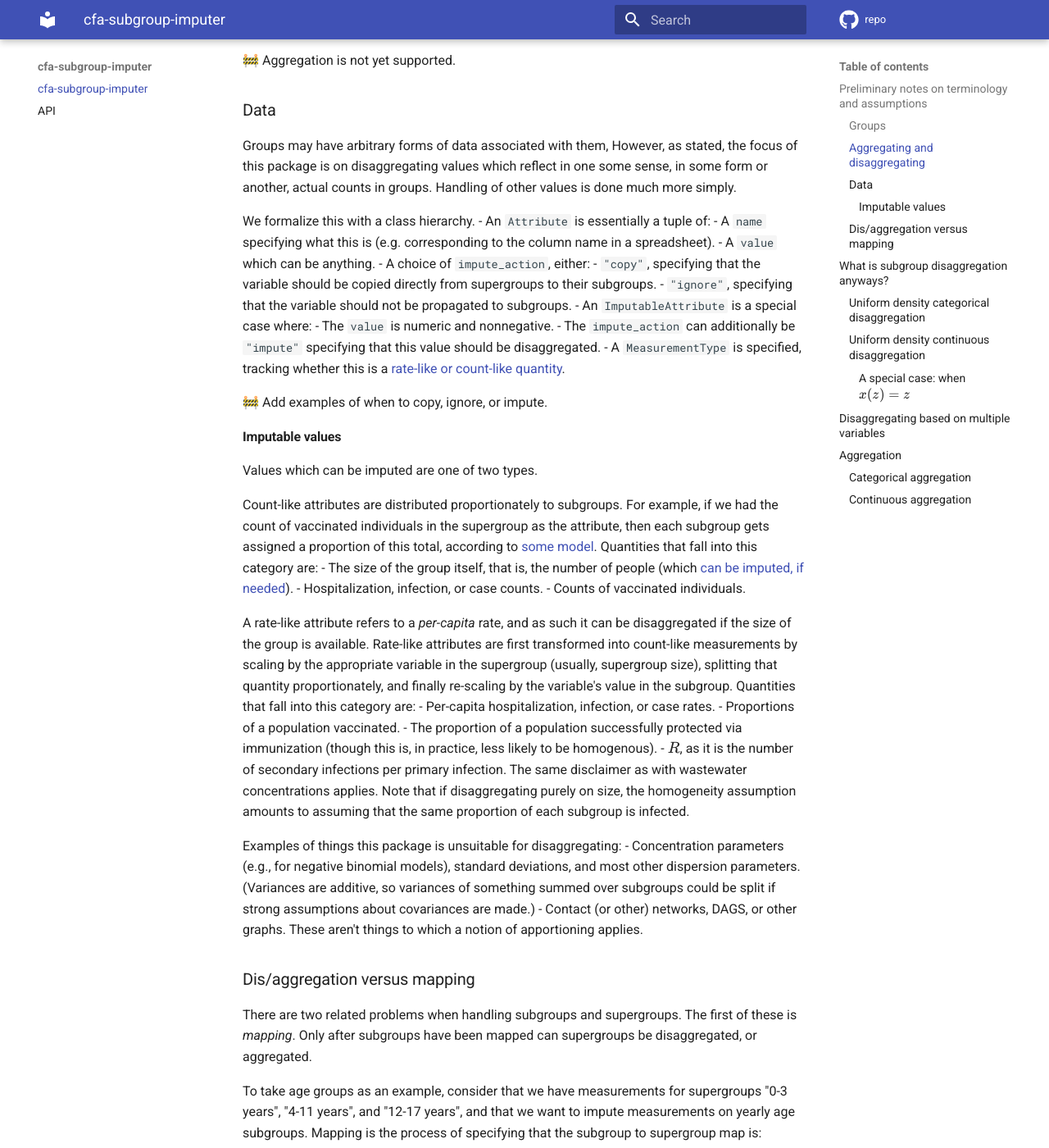
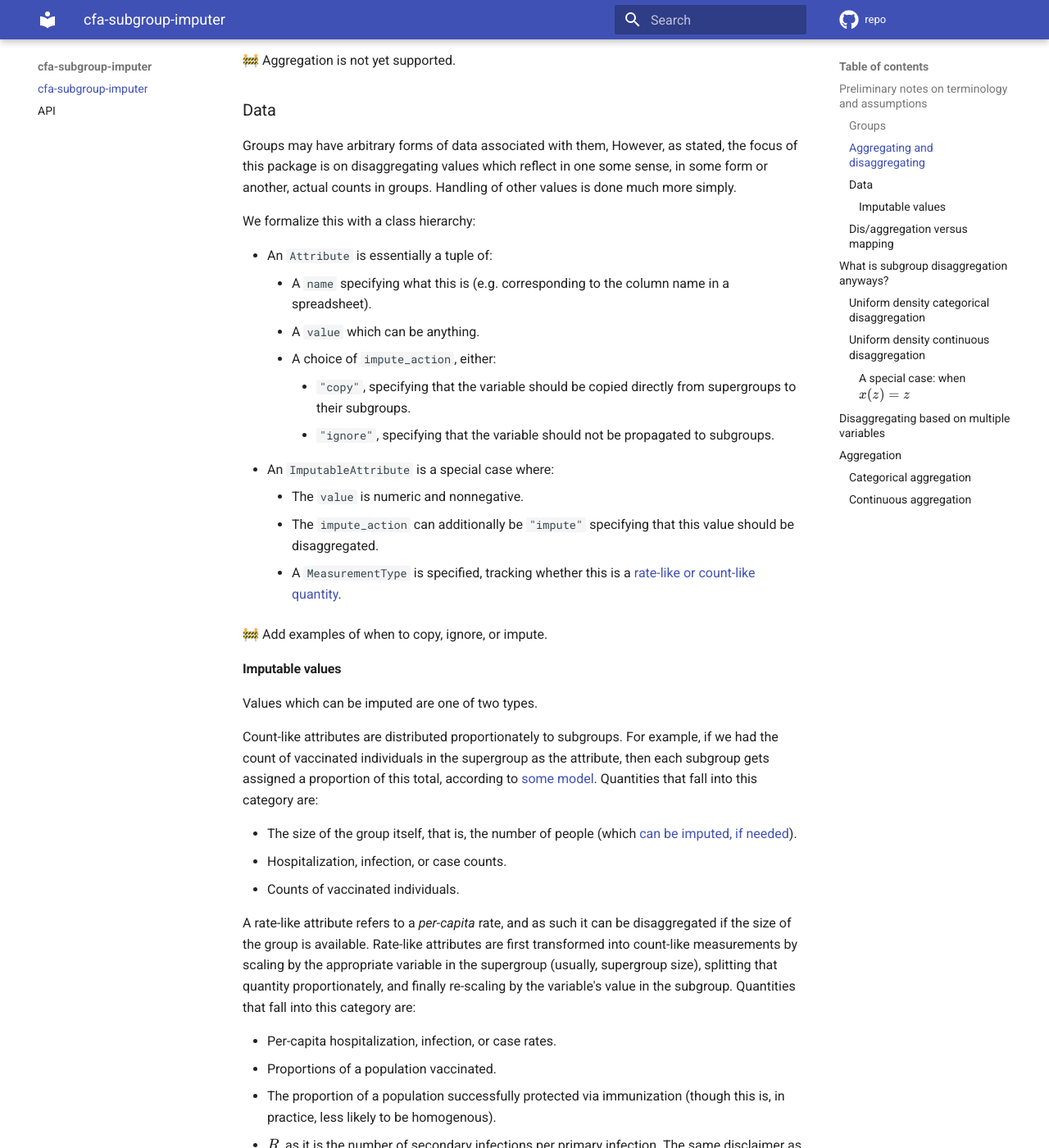
Before and after one commit to CDCgov/cfa-subgroup-imputer, an MkDocs documentation site: the page built from docs/index.md, in a window 1280 px wide and 1400 px high, scrolled down 1079 px. Shown: the whole window at 82% size. Built offline with MkDocs 1.6.1 and Material for MkDocs 9.7.7, drawn with Linux system fonts in a browser that asks for light colours; comment, search, counter and statistics services are not loaded; some of the changed text lies outside the part shown.

Commit message:
whitespace problems

````diff
--- a/docs/index.md
+++ b/docs/index.md
@@ -4,7 +4,6 @@ This is a package for working with [groups](#groups), specifically for disaggreg
 The scope of disaggregatable variables is discussed [below](#imputable-values), but, roughly, is any variable which can be expressed as either a count or a ratio of counts per something.
 It is focused on disaggregating subgroups of homogeneous supergroups, though extensions are possible to non-homogenous cases when the source of heterogeneity, and its effect, are known and available in the data.
 This package does not infer models for disaggregating.
-
 
 ## Preliminary notes on terminology and assumptions
 
@@ -17,7 +16,6 @@ For our purposes, a group is an arbitrary subpopulation (possibly the entire pop
 In particular, we are thinking about groups of people, so while the mathematical presentation is general, the scope may in practice be somewhat more restricted.
 A group becomes a subgroup or supergroup only in relation to other groups.
 In particular, subgroups and supergroups are important for [tracking the flow of data](#aggregating-and-disaggregating).
-
 
 We will assume that subgroups provided comprise the entire supergroup.
 That is, that there won't be a supergroup of children under 18 with subgroups 1-11 year olds, and 12-17 year olds, as this is missing infants less than one year old.
@@ -39,7 +37,8 @@ Groups may have arbitrary forms of data associated with them,
 However, as stated, the focus of this package is on disaggregating values which reflect in one some sense, in some form or another, actual counts in groups.
 Handling of other values is done much more simply.
 
-We formalize this with a class hierarchy.
+We formalize this with a class hierarchy:
+
 - An `Attribute` is essentially a tuple of:
   - A `name` specifying what this is (e.g. corresponding to the column name in a spreadsheet).
   - A `value` which can be anything.
@@ -60,6 +59,7 @@ Values which can be imputed are one of two types.
 Count-like attributes are distributed proportionately to subgroups.
 For example, if we had the count of vaccinated individuals in the supergroup as the attribute, then each subgroup gets assigned a proportion of this total, according to [some model](#what-is-subgroup-imputation-anyways).
 Quantities that fall into this category are:
+
 - The size of the group itself, that is, the number of people (which [can be imputed, if needed](#a-special-case-when)).
 - Hospitalization, infection, or case counts.
 - Counts of vaccinated individuals.
@@ -67,12 +67,14 @@ Quantities that fall into this category are:
 A rate-like attribute refers to a _per-capita_ rate, and as such it can be disaggregated if the size of the group is available.
 Rate-like attributes are first transformed into count-like measurements by scaling by the appropriate variable in the supergroup (usually, supergroup size), splitting that quantity proportionately, and finally re-scaling by the variable's value in the subgroup.
 Quantities that fall into this category are:
+
 - Per-capita hospitalization, infection, or case rates.
 - Proportions of a population vaccinated.
 - The proportion of a population successfully protected via immunization (though this is, in practice, less likely to be homogenous).
 - $R$, as it is the number of secondary infections per primary infection. The same disclaimer as with wastewater concentrations applies. Note that if disaggregating purely on size, the homogeneity assumption amounts to assuming that the same proportion of each subgroup is infected.
 
 Examples of things this package is unsuitable for disaggregating:
+
 - Concentration parameters (e.g., for negative binomial models), standard deviations, and most other dispersion parameters. (Variances are additive, so variances of something summed over subgroups could be split if strong assumptions about covariances are made.)
 - Contact (or other) networks, DAGS, or other graphs. These aren't things to which a notion of apportioning applies.
 
@@ -82,9 +84,9 @@ There are two related problems when handling subgroups and supergroups.
 The first of these is _mapping_.
 Only after subgroups have been mapped can supergroups be disaggregated, or aggregated.
 
-
 To take age groups as an example, consider that we have measurements for supergroups "0-3 years", "4-11 years", and "12-17 years", and that we want to impute measurements on yearly age subgroups.
 Mapping is the process of specifying that the subgroup to supergroup map is:
+
 ```python
 sub_to_super = {
     "0 years" : "0-3 years",
@@ -110,10 +112,10 @@ sub_to_super = {
 
 Both subgroups and supergroups are defined by values of some _variable_.
 The package provides support for automatically creating mappings for:
+
 1. Age groups, via the `AgeGroupHandler`, in which both subgroups and supergroups are defined by age.
 2. Subgroups which are defined by a categorical random variable which is _distinct_ from the one defines supergroups, and for which all levels are present in all supergroups, via the `OuterProductHandler`. For example, stratifying regional supergroups by vaccination status, where the supergroups are defined by region, and subgroups are defined by the vaccination status _and_ region.
 3. Case 2. except that not all subgroup categories are present in all supergroup categories. For example, if the supergroups are states and the subgroups are counties. In this case, all pairs of subgroup and supergroup categories needed must be provided.
-
 
 ## What is subgroup disaggregation anyways?
 
@@ -123,9 +125,11 @@ From this (these) other variable(s), we can in some way obtain a set of proporti
 
 Supergroup $i$ has subgroups $j \in 1, \dots J_i$, and proportion vector $\boldsymbol{\pi}_i = \pi_{i1}, \dots \pi_{iJ_i}$, with $1 = \sum_j \pi_{ij}$.
 We will impute
+
 ```math
 \hat{y}_{ij} = \pi_{ij} \hat{y}_i
 ```
+
 We convert densities to masses before disaggregation so that we can retain this mass-splitting paradigm for all subgroup disaggregation.
 
 Subgroup disaggregation is thus the problem of defining and computing $\boldsymbol{\pi}(\mathbf{x})$.
@@ -144,6 +148,7 @@ In this case, it is assumed that the same weight model $\boldsymbol{\pi}(\mathbf
 This is perhaps the simplest of all disaggregation cases.
 There is a single categorical subgrouping variable, and we have either rate or count measurements for each subgroup.
 Here we have
+
 ```math
 \pi_{ij} = \frac{x_{ij}}{\sum_j x_{ij}} = \frac{x_{ij}}{x_{i}}
 ```
@@ -159,9 +164,11 @@ This assumption about proportionality among subgroups is baked into this disaggr
 Supergroup $i$ has $\hat{y}_i$ vaccinated individuals, to each subgroup of which we distribute a fraction $\pi_{ij} = x_{ij} / x_i$.
 It is instructive to look at the implied vaccination _rates_.
 For supergroup $i$ that is $\hat{y}_i / x_i$, and for subgroup $ij$ it is
+
 ```math
 \frac{\hat{y}_{ij}}{x_{ij}} = \frac{(x_{ij} / x_i) \hat{y}_i}{x_{ij}} = \frac{\hat{y}_{i}}{x_{i}}
 ```
+
 Thus, we have assumed that the vaccination rate is uniform across the age supergroups.
 
 What if our data weren't numbers of vaccinated individuals but vaccination rates?
@@ -180,12 +187,14 @@ In the uniform density case, there is a single variable $x(z)$ which is used to
 
 The supergroups are defined by ranges of $z$ specified by breakpoints $z_0, \dots, z_I$, with supergroup $i$ spanning $z_{i - 1}$ to $z_i$.
 Our model here is
+
 ```math
 \hat{y}_i = \int_{z_{i - 1}}^{z_{i}} y(z) x(z) \mathrm{d}z
 ```
 
-Each of these ranges is further subdivided by breakpoints $ z_{ij} \in z_{i0}, \dots, z_{iJ_i}$.
+Each of these ranges is further subdivided by breakpoints $ z*{ij} \in z*{i0}, \dots, z\_{iJ_i}$.
 Analogously to above we have
+
 ```math
 \hat{y}_{ij} = \int_{z_{(i)(j-1)}}^{z_{ij}} y(z) x(z) \mathrm{d}z
 ```
@@ -193,25 +202,32 @@ Analogously to above we have
 Making this equation useable in practice requires imposing more structure on the integral.
 The package offers one option for this (though more may eventually be added), in which we assume that $y(z)$ is piecewise constant functions, uniform on the intervals $z_{i - 1}$ to $z_i$.
 In this case,
+
 ```math
 \hat{y}_i = \int_{z_{i - 1}}^{z_{i}} y_i x(z) \mathrm{d}z = y_i \int_{z_{i - 1}}^{z_{i}} x(z) \mathrm{d}z = y_i x_i
 ```
+
 where assume that we know the integrated value $x_i$ measured for each group.
 Thus
+
 ```math
 y_i = \frac{\hat{y_i}}{x_i}
 ```
 
 Applying the piecewise constant definition to the subgroup equation, we obtain
+
 ```math
 \hat{y}_{ij} = \frac{\hat{y}_i}{x_i} \int_{z_{(i)(j-1)}}^{z_{ij}} x(z) \mathrm{d}z = \frac{\hat{y}_i}{x_i} x_{ij}
 ```
+
 where again we assume we know the integrated value $x_{ij}$ for each subgroup.
 
 Rearranging, we obtain
+
 ```math
 \hat{y}_{ij} = \frac{x_{ij}}{x_i} \hat{y}_i
 ```
+
 which fits into the stated weight-based framework with $\pi_{ij} = x_{ij} / x_i$.
 It also fits into the categorical approach above if we define $w_{ij}$ to be 0 for all subgroups not contained within a supergroup, as $\sum_j x_{ij} = x_i$.
 Thus, this framework is also a uniform density approach.
@@ -262,5 +278,5 @@ Rate measurements can then be transformed back into rates using the total popula
 ### Continuous aggregation
 
 For any interval from $z_{(i)(j-1)}$ to $z_{ij}$, we know $x_{ij} = \int_{z_{(i)(j-1)}}^{z_{ij}}x(z) \mathrm{d}z$ and either count $y_{ij} = \int_{z_{(i)(j-1)}}^{z_{ij}} y(z) x(z) \mathrm{d}z$ or rate $y_{ij} = \left( \int_{z_{(i)(j-1)}}^{z_{ij}} y(z) x(z) \mathrm{d}z \right) / \left( \int_{z_{(i)(j-1)}}^{z_{ij}}x(z) \mathrm{d}z \right)$.
-If $y$ is a count, then  we simply sum up the subinterval values, getting $\hat{y}_i = \sum_j y_{ij}$, if it is a rate we must first multiply by the $x_{ij}$ as in the categorical case.
+If $y$ is a count, then we simply sum up the subinterval values, getting $\hat{y}_i = \sum_j y_{ij}$, if it is a rate we must first multiply by the $x_{ij}$ as in the categorical case.
 If working with rates, after summing, we must divide by the total size $\hat{x}_i = \sum_j x_{ij}$ to obtain the total rate.
````
